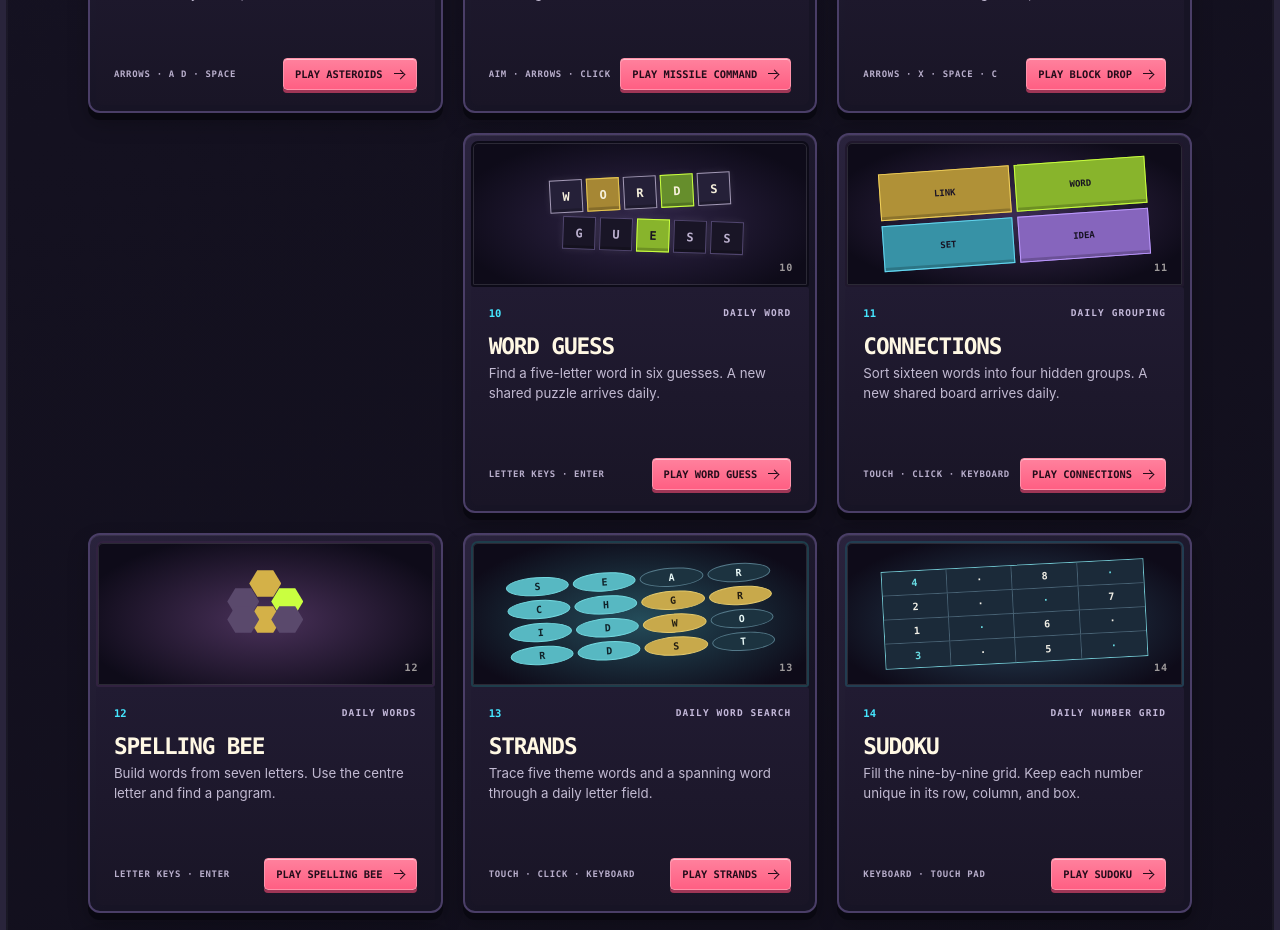
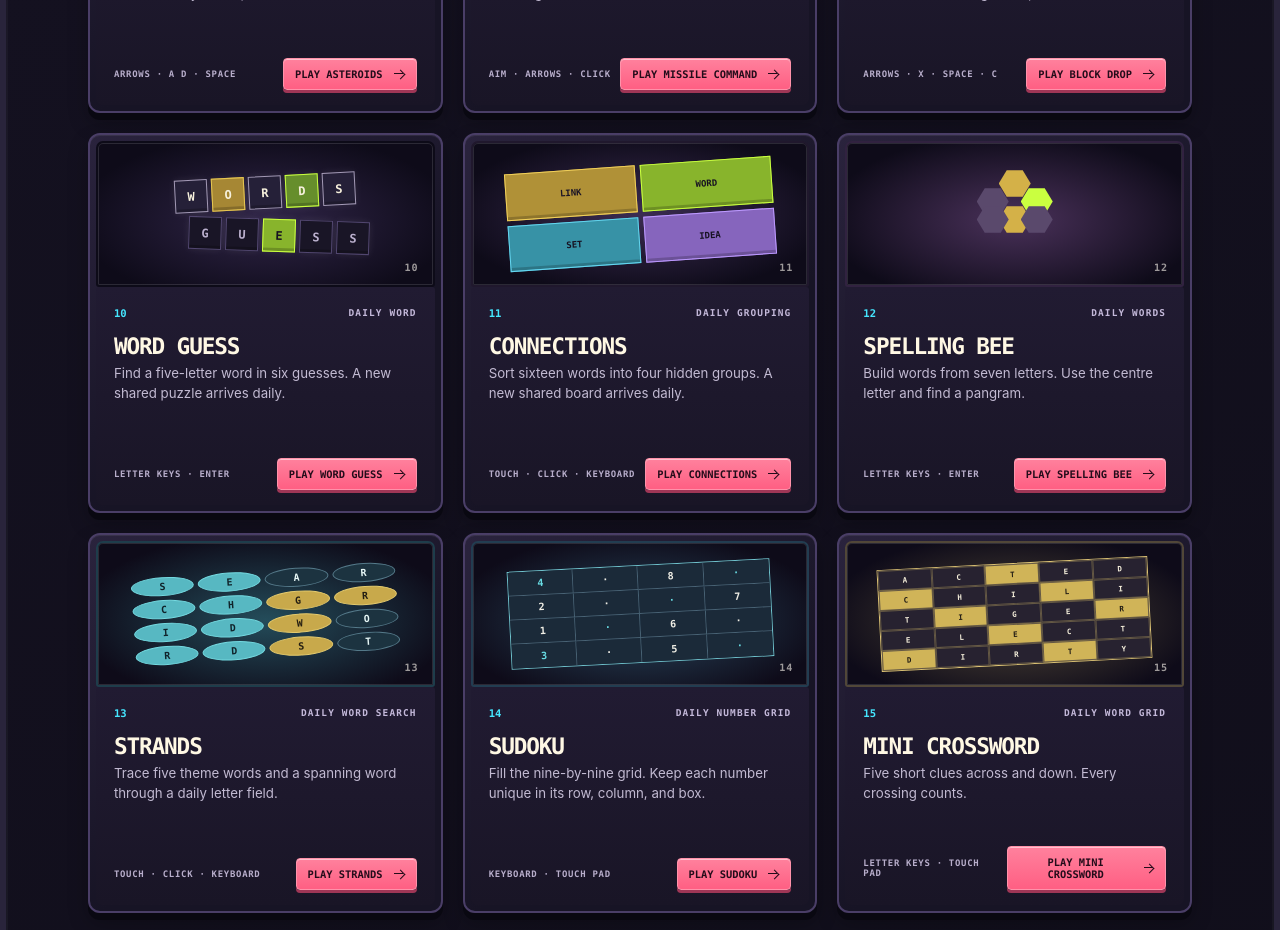
Before and after one commit to toby-sym/arcade, a React (Vite) app: page / in a window 1280 px wide. Shown: the part 1740-2670 px from the top of the page. Built offline with nearby package versions, Linux system fonts and the light colour scheme.

Commit message:
Fill the open game catalog slot

```diff
--- a/src/styles.css
+++ b/src/styles.css
@@ -996,7 +996,6 @@ button:focus-visible, a:focus-visible, [tabindex="0"]:focus-visible { outline: 3
 }
 
 .game-card-wordgame:hover { border-color: #caff40; transform: translateY(-3px); box-shadow: 0 12px 24px rgb(32 37 33 / 7%); }
-.game-card-wordgame { grid-column: 2; }
 .wordgame-card-art { border-color: #0d0b18; background: radial-gradient(ellipse at 50% 54%, #302548, #0e0b19 80%); }
 .wordgame-card-row { position: absolute; top: 33px; left: 50%; display: flex; gap: 4px; transform: translateX(-50%) rotate(-3deg); }
 .wordgame-card-row i { width: 33px; height: 33px; border: 1px solid #a399b5; display: grid; place-items: center; color: #f6f0dc; background: #252038; box-shadow: inset 0 -3px rgb(0 0 0 / 20%), 0 0 8px rgb(255 255 255 / 8%); font: 800 .75rem ui-monospace, SFMono-Regular, Menlo, Consolas, monospace; font-style: normal; }
```
